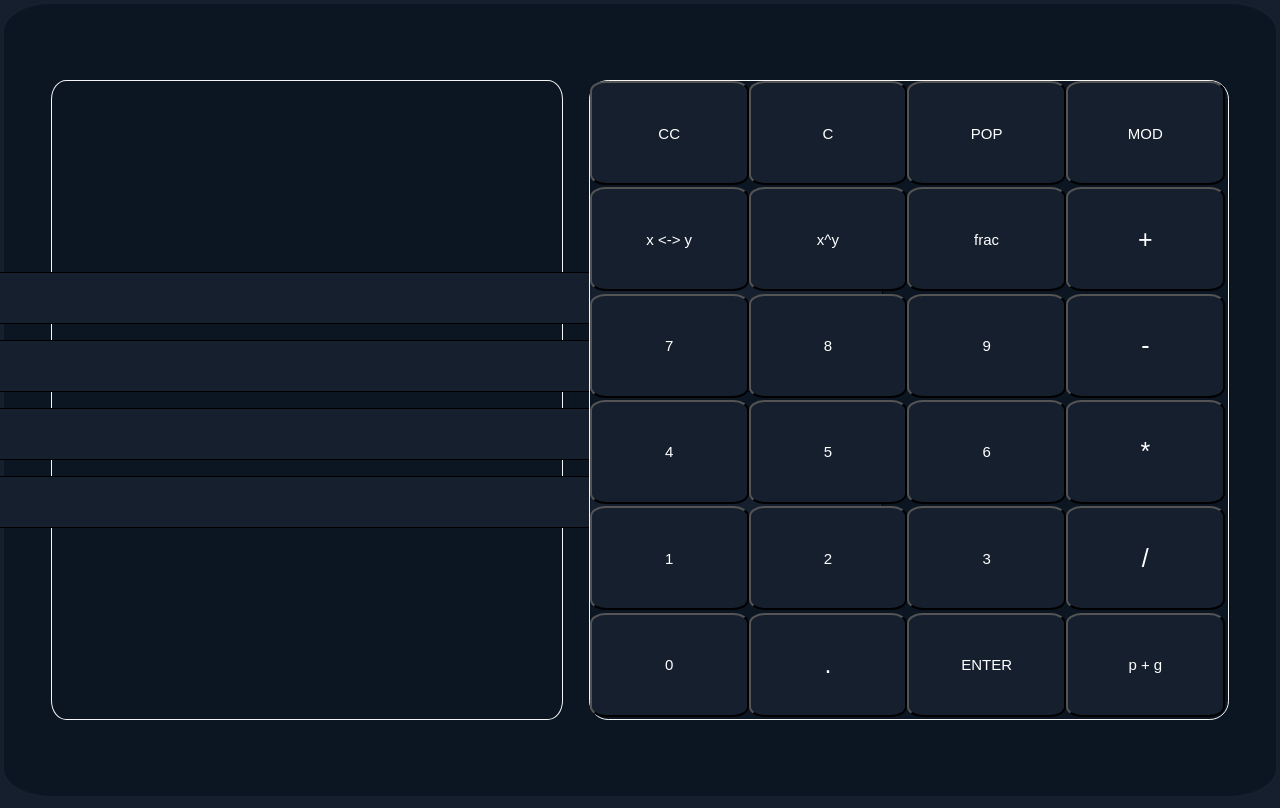
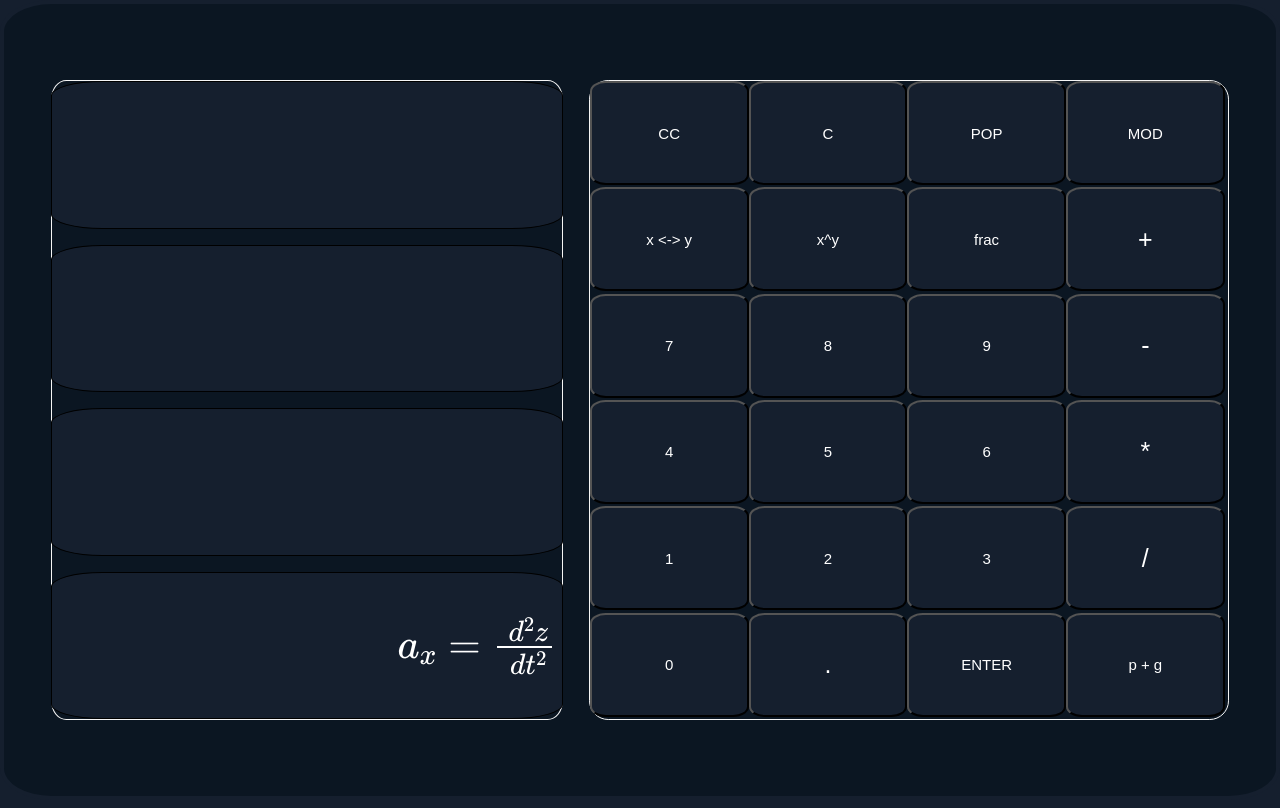
Before and after one commit to Gromzi/rpn-calculator, a plain HTML site: page index.html in a window 1280 px wide. Both pictures are taken after a click on the button "frac". Drawn offline with nearby package versions, Linux system fonts and the light colour scheme.

Commit message:
Fix minor bugs and update styling

```diff
--- a/app.js
+++ b/app.js
@@ -65,12 +65,16 @@ stack.power = function () {
     let y = this.shift();
     this.unshift(Math.pow(x,y));
 }
-stack.frac =  function () {
-    console.log(generatePrimeFactors(this[0]));
-    var content = "$${{ -b \\pm \\sqrt {{b^2} - 4ac}} \\over {2a}}$$";
-    // panel1.innerHTML = content
-    console.log("alala");
-    MathJax.Hub.queue(["Text",panel1,content]);
+stack.frac = function () {
+    // console.log(generatePrimeFactors(this[0]));
+    // var content = "$${{ -b \\pm \\sqrt {{b^2} - 4ac}} \\over {2a}}$$";
+    // // panel1.innerHTML = content
+    // console.log("alala");
+    // MathJax.Hub.queue(["Text",panel1,content]);
+
+    let panel1 = document.getElementById("panel1-textbox");
+    panel1.innerHTML="\\({{a}_{x}}=\\frac{\\,d^2 z}{\\,dt^2}\\)";
+    MathJax.typeset();
 }
 stack.mod =  function () {
     let x = this.shift();
@@ -156,9 +160,10 @@ powerButton.addEventListener('click', () => {
 
 // Frac Button
 fracButton.addEventListener('click', () => {
-    if (panel1.innerHTML !== "") {
-        stack.frac();
-    }
+    // if (panel1.innerHTML !== "") {
+    //     stack.frac();
+    // }
+    stack.frac();
 })
 
 // Mod Button
--- a/style.css
+++ b/style.css
@@ -101,10 +101,12 @@ body {
         justify-content: center;
     }
 
-    .panels > input {
+    .panels > div {
         width: 40vw;
         height: 20vh;
-        display: block;
+        display: flex;
+        justify-content: end;
+        align-items: center;
 
         text-align: right;
 
```
Also changed, not shown: index.html (+1 -6 lines).
